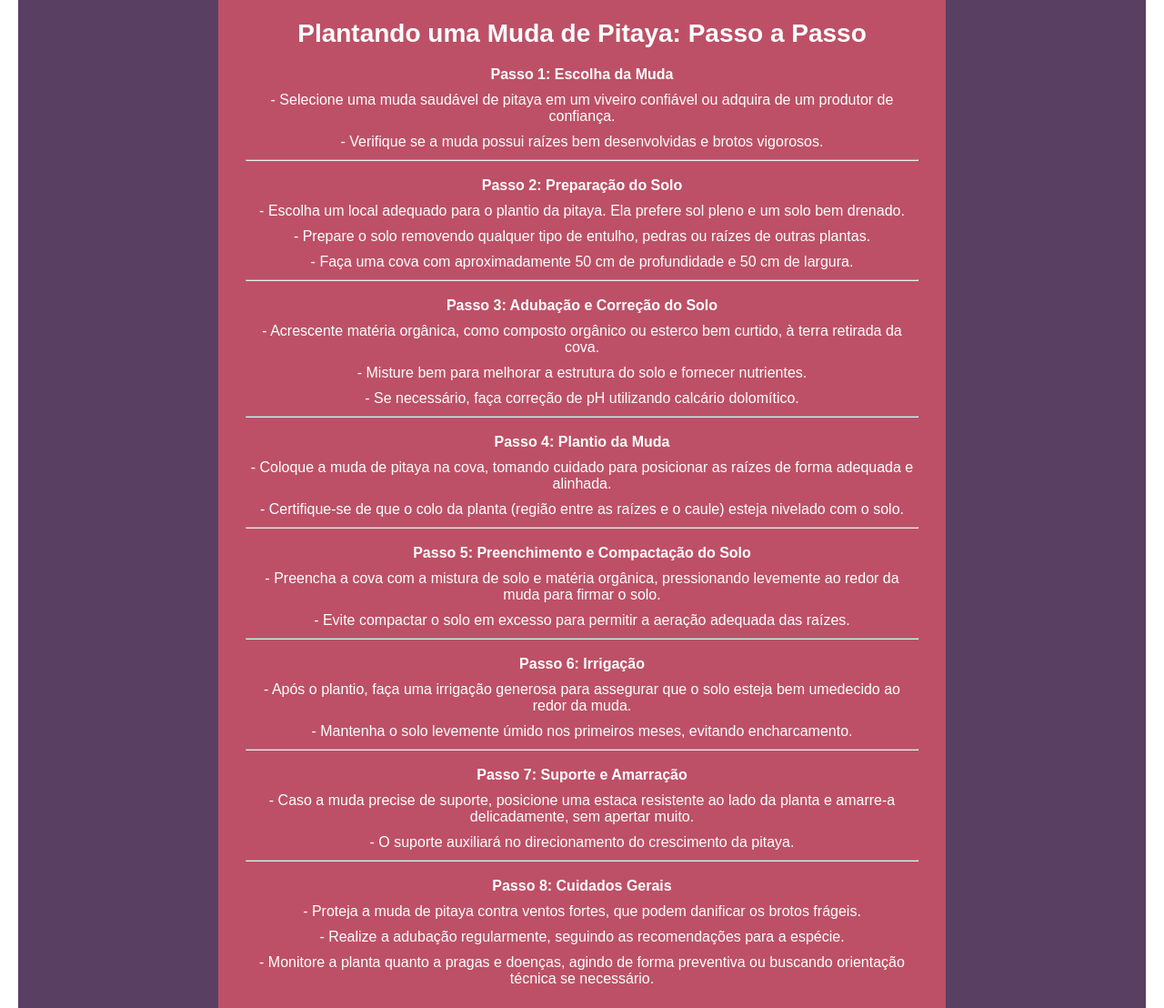
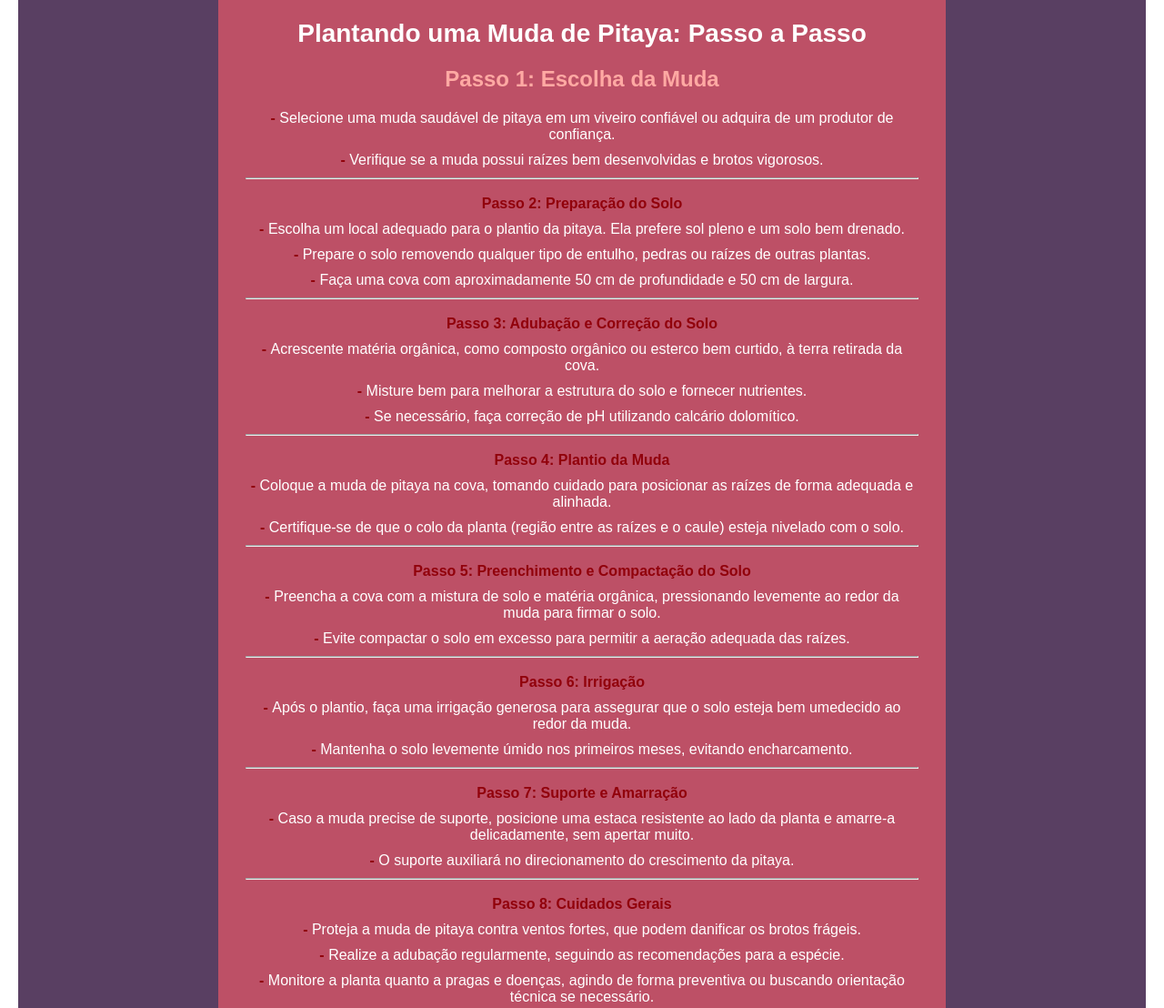
Before and after one commit to johnniewalke/pitaya, a plain HTML site: page site/index.html in a window 1280 px wide. Shown: the part 1952-3060 px from the top of the page at 91% size. Drawn offline with Linux system fonts and the light colour scheme.

Commit message:
refacture: alterado cor de marcador passo a passo

```diff
--- a/site/index.html
+++ b/site/index.html
@@ -134,47 +134,47 @@
 
             <div class="plantandoTexto">
               <h1>Plantando uma Muda de Pitaya: Passo a Passo</h1>
-              <p><strong>Passo 1: Escolha da Muda</strong></p>
-              <p>- Selecione uma muda saudável de pitaya em um viveiro confiável ou adquira de um produtor de confiança.</p>
-              <p>- Verifique se a muda possui raízes bem desenvolvidas e brotos vigorosos.</p>
+              <p><h2>Passo 1: Escolha da Muda</h2></p>
+              <p><strong>- </strong></strong>Selecione uma muda saudável de pitaya em um viveiro confiável ou adquira de um produtor de confiança.</p>
+              <p><strong>- </strong>Verifique se a muda possui raízes bem desenvolvidas e brotos vigorosos.</p>
               <hr>
               <br>
               <p><strong>Passo 2: Preparação do Solo</strong></p>
-              <p>- Escolha um local adequado para o plantio da pitaya. Ela prefere sol pleno e um solo bem drenado.</p>
-              <p>- Prepare o solo removendo qualquer tipo de entulho, pedras ou raízes de outras plantas.</p>
-              <p>- Faça uma cova com aproximadamente 50 cm de profundidade e 50 cm de largura.</p>
+              <p><strong>- </strong>Escolha um local adequado para o plantio da pitaya. Ela prefere sol pleno e um solo bem drenado.</p>
+              <p><strong>- </strong>Prepare o solo removendo qualquer tipo de entulho, pedras ou raízes de outras plantas.</p>
+              <p><strong>- </strong>Faça uma cova com aproximadamente 50 cm de profundidade e 50 cm de largura.</p>
               <hr>
               <br>
               <p><strong>Passo 3: Adubação e Correção do Solo</strong></p>
-              <p>- Acrescente matéria orgânica, como composto orgânico ou esterco bem curtido, à terra retirada da cova.</p>
-              <p>- Misture bem para melhorar a estrutura do solo e fornecer nutrientes.</p>
-              <p>- Se necessário, faça correção de pH utilizando calcário dolomítico.</p>
+              <p><strong>- </strong>Acrescente matéria orgânica, como composto orgânico ou esterco bem curtido, à terra retirada da cova.</p>
+              <p><strong>- </strong>Misture bem para melhorar a estrutura do solo e fornecer nutrientes.</p>
+              <p><strong>- </strong>Se necessário, faça correção de pH utilizando calcário dolomítico.</p>
               <hr>
               <br>
               <p><strong>Passo 4: Plantio da Muda</strong></p>
-              <p>- Coloque a muda de pitaya na cova, tomando cuidado para posicionar as raízes de forma adequada e alinhada.</p>
-              <p>- Certifique-se de que o colo da planta (região entre as raízes e o caule) esteja nivelado com o solo.</p>
+              <p><strong>- </strong>Coloque a muda de pitaya na cova, tomando cuidado para posicionar as raízes de forma adequada e alinhada.</p>
+              <p><strong>- </strong>Certifique-se de que o colo da planta (região entre as raízes e o caule) esteja nivelado com o solo.</p>
               <hr>
               <br>
               <p><strong>Passo 5: Preenchimento e Compactação do Solo</strong></p>
-              <p>- Preencha a cova com a mistura de solo e matéria orgânica, pressionando levemente ao redor da muda para firmar o solo.</p>
-              <p>- Evite compactar o solo em excesso para permitir a aeração adequada das raízes.</p>
+              <p><strong>- </strong>Preencha a cova com a mistura de solo e matéria orgânica, pressionando levemente ao redor da muda para firmar o solo.</p>
+              <p><strong>- </strong>Evite compactar o solo em excesso para permitir a aeração adequada das raízes.</p>
               <hr>
               <br>
               <p><strong>Passo 6: Irrigação</strong></p>
-              <p>- Após o plantio, faça uma irrigação generosa para assegurar que o solo esteja bem umedecido ao redor da muda.</p>
-              <p>- Mantenha o solo levemente úmido nos primeiros meses, evitando encharcamento.</p>
+              <p><strong>- </strong>Após o plantio, faça uma irrigação generosa para assegurar que o solo esteja bem umedecido ao redor da muda.</p>
+              <p><strong>- </strong>Mantenha o solo levemente úmido nos primeiros meses, evitando encharcamento.</p>
               <hr>
               <br>
               <p><strong>Passo 7: Suporte e Amarração</strong></p>
-              <p>- Caso a muda precise de suporte, posicione uma estaca resistente ao lado da planta e amarre-a delicadamente, sem apertar muito.</p>
-              <p>- O suporte auxiliará no direcionamento do crescimento da pitaya.</p>
+              <p><strong>- </strong>Caso a muda precise de suporte, posicione uma estaca resistente ao lado da planta e amarre-a delicadamente, sem apertar muito.</p>
+              <p><strong>- </strong>O suporte auxiliará no direcionamento do crescimento da pitaya.</p>
               <hr>
               <br>
               <p><strong>Passo 8: Cuidados Gerais</strong></p>
-              <p>- Proteja a muda de pitaya contra ventos fortes, que podem danificar os brotos frágeis.</p>
-              <p>- Realize a adubação regularmente, seguindo as recomendações para a espécie.</p>
-              <p>- Monitore a planta quanto a pragas e doenças, agindo de forma preventiva ou buscando orientação técnica se necessário.</p>
+              <p><strong>- </strong>Proteja a muda de pitaya contra ventos fortes, que podem danificar os brotos frágeis.</p>
+              <p><strong>- </strong>Realize a adubação regularmente, seguindo as recomendações para a espécie.</p>
+              <p><strong>- </strong>Monitore a planta quanto a pragas e doenças, agindo de forma preventiva ou buscando orientação técnica se necessário.</p>
 
               <!-- Restante do conteúdo omitido para brevidade -->
           </div>
--- a/site/styles.css
+++ b/site/styles.css
@@ -45,6 +45,10 @@ p {
     background-color: #f45b68a4;
     border-radius: 8px;
     padding: 30px;
+}
+
+.plantandoTexto p strong {
+    color: #91010B;
 }
 
 @media (max-width: 768px) {
```
